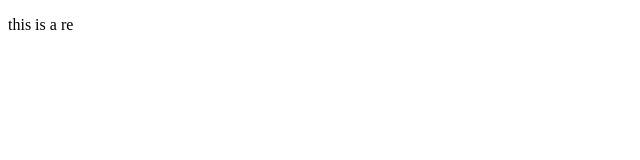
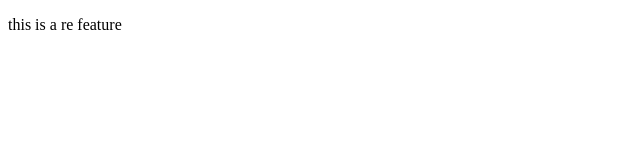
Before and after one commit to abdulrehmantaj881-tech/Localrepo, a plain HTML site: page index.html in a window 1280 px wide. Shown: the full height of the page, 0-640 px from the left. Drawn offline with Linux system fonts and the light colour scheme.

Commit message:
feature word

```diff
--- a/index.html
+++ b/index.html
@@ -6,6 +6,6 @@
     <title>Document</title>
 </head>
 <body>
-<p>this is a re</p>
+<p>this is a re   feature</p>
 </body>
 </html>
```
